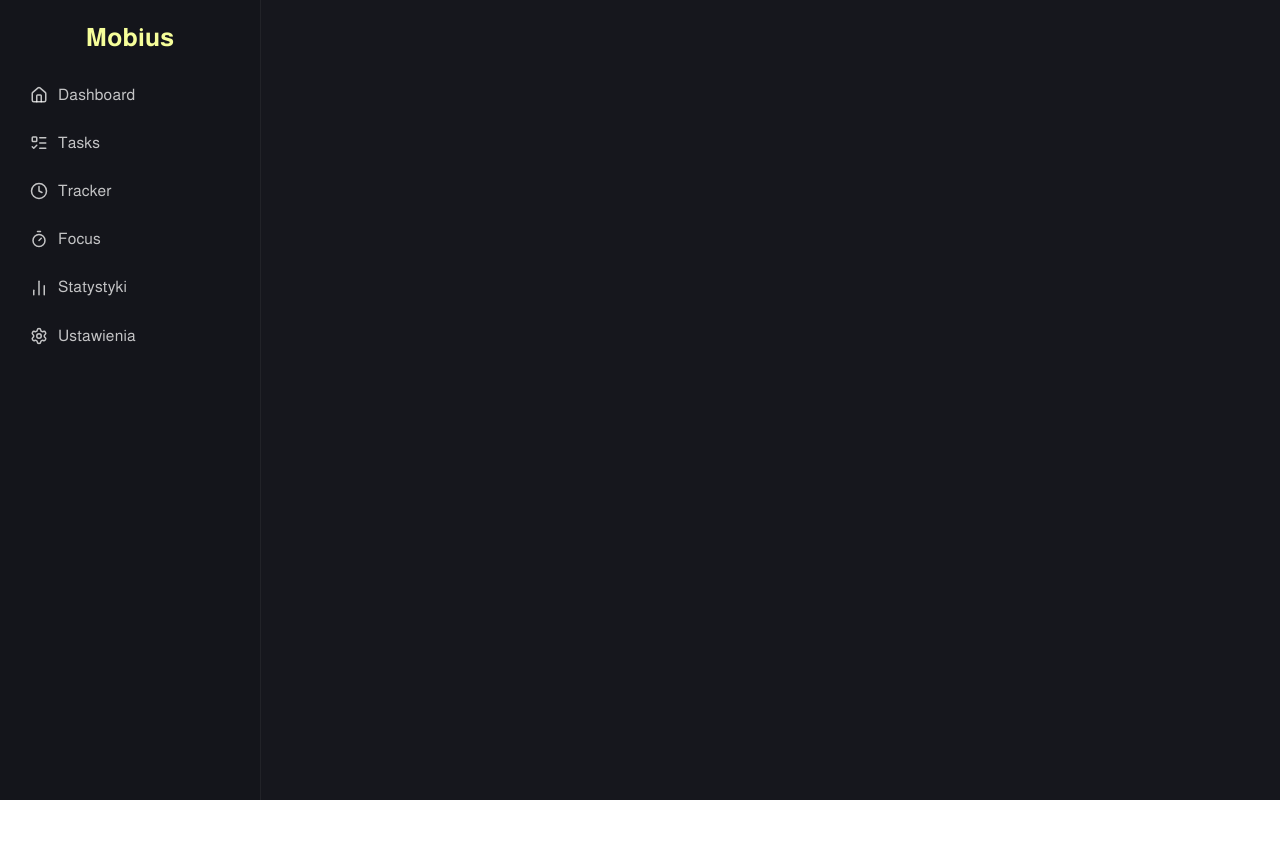
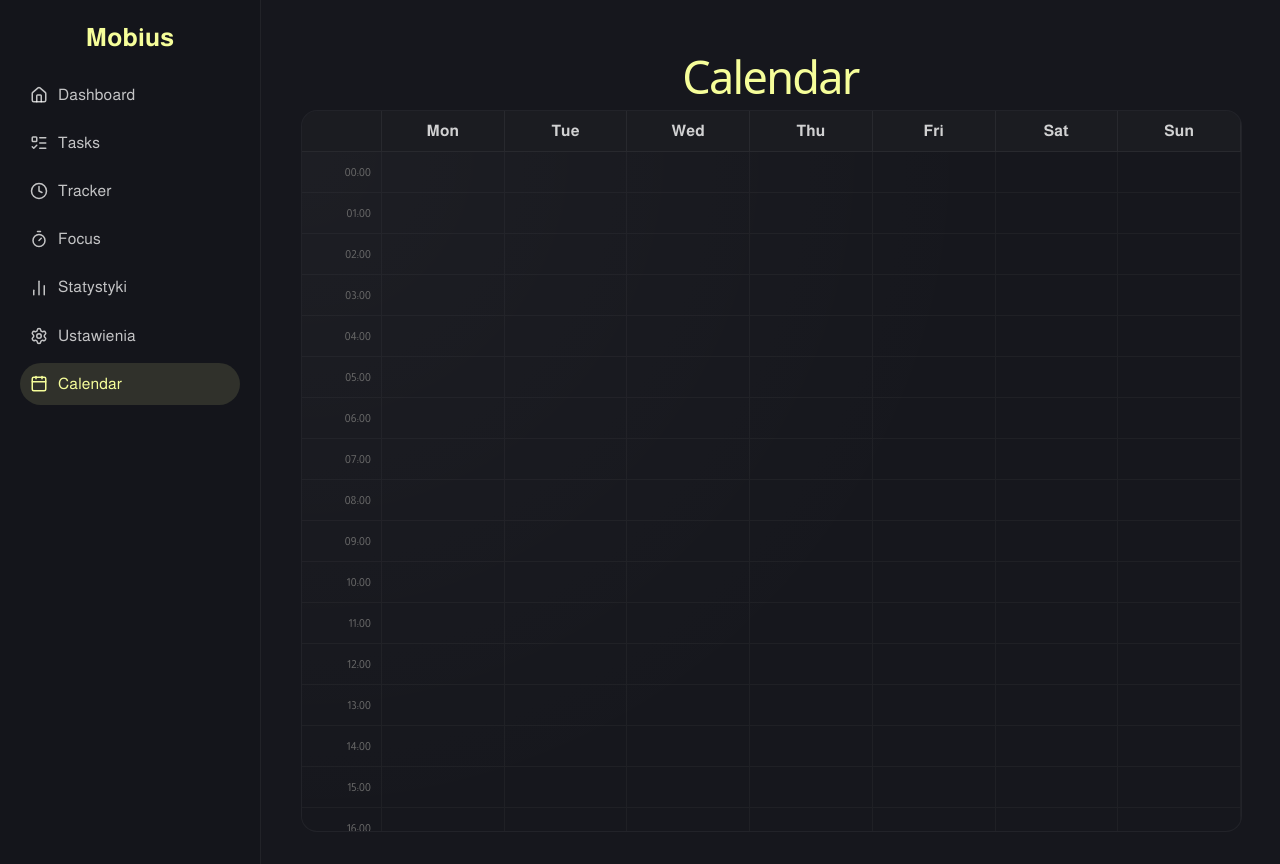
Before and after one commit to mobius-group-project/mobius, a React (Vite) app: page /calendar in a window 1280 px wide. Before the commit the page ends 800 px from the top, so only its background shows below. Built offline with nearby package versions, Linux system fonts and the light colour scheme.

Commit message:
MG-31: calendar grid

```diff
--- a/src/App.tsx
+++ b/src/App.tsx
@@ -5,6 +5,8 @@ import TaskList from './components/taskSystem/TaskList';
 import { useTasks } from './hooks/useTasks';
 import FocusTimer from './components/focus/FocusTimer';
 import ActivityTracker from './components/timer/ActivityTracker';
+import CalendarPage from './components/calendarSystem/CalendarPage';
+
 
 
 const DashboardPage: React.FC = () => {
@@ -107,6 +109,7 @@ return (
           <Route path="/tracker" element={<TrackerPage />} />
           <Route path="/stats" element={<StatsPage />} />
           <Route path="/settings" element={<SettingsPage />} />
+          <Route path="/calendar" element={<CalendarPage />} />
         </Routes>
       </main>
     </div>
--- /dev/null
+++ b/src/components/calendarSystem/CalendarGrid.css
@@ -0,0 +1,81 @@
+.calendar-grid {
+  display: flex;
+  flex-direction: column;
+  width: 100%;
+  height: calc(100vh - 80px);
+  background: var(--color-background);
+  color: #fff;
+  border-radius: 16px;
+  border: 1px solid rgba(255, 255, 255, 0.05);
+  overflow: hidden;
+  font-family: var(--font-main);
+}
+
+/* Header */
+
+.calendar-header {
+  display: grid;
+  grid-template-columns: 80px repeat(7, 1fr);
+  background: rgba(255, 255, 255, 0.02);
+  border-bottom: 1px solid rgba(255, 255, 255, 0.06);
+  height: 40px;
+}
+
+.calendar-header-empty {
+  border-right: 1px solid rgba(255, 255, 255, 0.06);
+}
+
+.calendar-header-cell {
+  display: flex;
+  align-items: center;
+  justify-content: center;
+  font-size: var(--small-size, 13px);
+  font-weight: 600;
+  color: rgba(255, 255, 255, 0.8);
+  border-right: 1px solid rgba(255, 255, 255, 0.06);
+}
+
+/* Body */
+
+.calendar-body {
+  flex: 1;
+  overflow-y: auto;
+  background: radial-gradient(circle at top left,
+      rgba(255, 255, 255, 0.03),
+      transparent 60%);
+}
+
+.calendar-row {
+  display: grid;
+  grid-template-columns: 80px repeat(7, 1fr);
+  height: 40px;
+  border-bottom: 1px solid rgba(255, 255, 255, 0.04);
+}
+
+.calendar-time-label {
+  display: flex;
+  align-items: center;
+  justify-content: flex-end;
+  padding-right: 10px;
+  font-size: 11px;
+  color: #666;
+  border-right: 1px solid rgba(255, 255, 255, 0.04);
+}
+
+/* Cells */
+
+.calendar-row-cells {
+  display: contents;
+}
+
+.calendar-cell {
+  border-right: 1px solid rgba(255, 255, 255, 0.04);
+  position: relative;
+  transition: background-color 0.15s ease, box-shadow 0.15s ease;
+}
+
+.calendar-cell:hover {
+  background: rgba(255, 255, 255, 0.04);
+  cursor: pointer;
+  box-shadow: inset 0 0 0 1px var(--color-primary);
+}
--- /dev/null
+++ b/src/components/calendarSystem/CalendarGrid.tsx
@@ -0,0 +1,51 @@
+import React from "react";
+import "./CalendarGrid.css";
+
+const DAYS = ["Mon", "Tue", "Wed", "Thu", "Fri", "Sat", "Sun"];
+
+function generateTimeSlots(stepMinutes: number = 60) {
+  const slots: string[] = [];
+  for (let h = 0; h < 24; h++) {
+    for (let m = 0; m < 60; m += stepMinutes) {
+      const hh = String(h).padStart(2, "0");
+      const mm = String(m).padStart(2, "0");
+      slots.push(`${hh}:${mm}`);
+    }
+  }
+  return slots;
+}
+
+const timeSlots = generateTimeSlots(60);
+
+const CalendarGrid: React.FC = () => {
+  return (
+    <div className="calendar-grid">
+      {/* Header */}
+      <div className="calendar-header">
+        <div className="calendar-header-empty" />
+        {DAYS.map((day) => (
+          <div key={day} className="calendar-header-cell">
+            {day}
+          </div>
+        ))}
+      </div>
+
+      {/* Body */}
+      <div className="calendar-body">
+        {timeSlots.map((slot) => (
+          <div key={slot} className="calendar-row">
+            <div className="calendar-time-label">{slot}</div>
+
+            <div className="calendar-row-cells">
+              {DAYS.map((day) => (
+                <div key={day + slot} className="calendar-cell" />
+              ))}
+            </div>
+          </div>
+        ))}
+      </div>
+    </div>
+  );
+};
+
+export default CalendarGrid;
--- /dev/null
+++ b/src/components/calendarSystem/CalendarPage.tsx
@@ -0,0 +1,13 @@
+import React from "react";
+import CalendarGrid from "../calendarSystem/CalendarGrid";
+
+const CalendarPage: React.FC = () => {
+  return (
+    <div className="route-view">
+      <h1 className="route-title">Calendar</h1>
+      <CalendarGrid />
+    </div>
+  );
+};
+
+export default CalendarPage;
--- a/src/components/layout/Sidebar.tsx
+++ b/src/components/layout/Sidebar.tsx
@@ -1,6 +1,6 @@
 import React from 'react';
 import { NavLink } from 'react-router-dom';
-import { Home, Timer, BarChart2, Settings, ListTodo, Clock } from 'lucide-react';
+import { Home, Timer, BarChart2, Settings, ListTodo, Clock, Calendar } from 'lucide-react';
 import './styles/Sidebar.css';
 
 interface NavItem {
@@ -40,6 +40,12 @@ const NAV_ITEMS: NavItem[] = [
     label: 'Ustawienia',
     icon: <Settings size={18} />
   },
+  {
+  path: '/calendar',
+  label: 'Calendar',
+  icon: <Calendar size={18} />
+},
+
 ];
 
 const Sidebar: React.FC = () => {
```
Also changed, not shown: src/components/calendarSystem/timeUtils.ts (+11 -0 lines).
